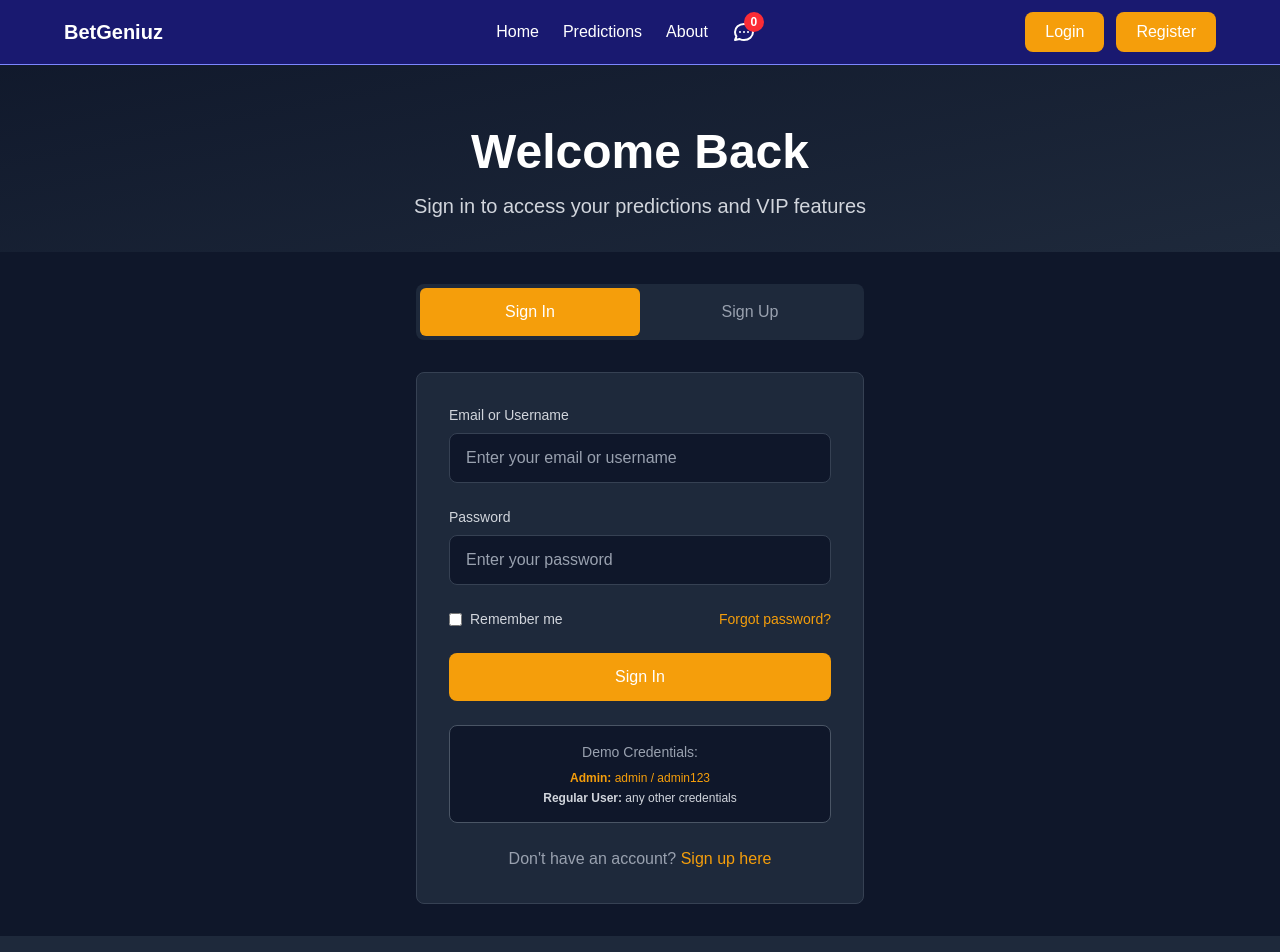
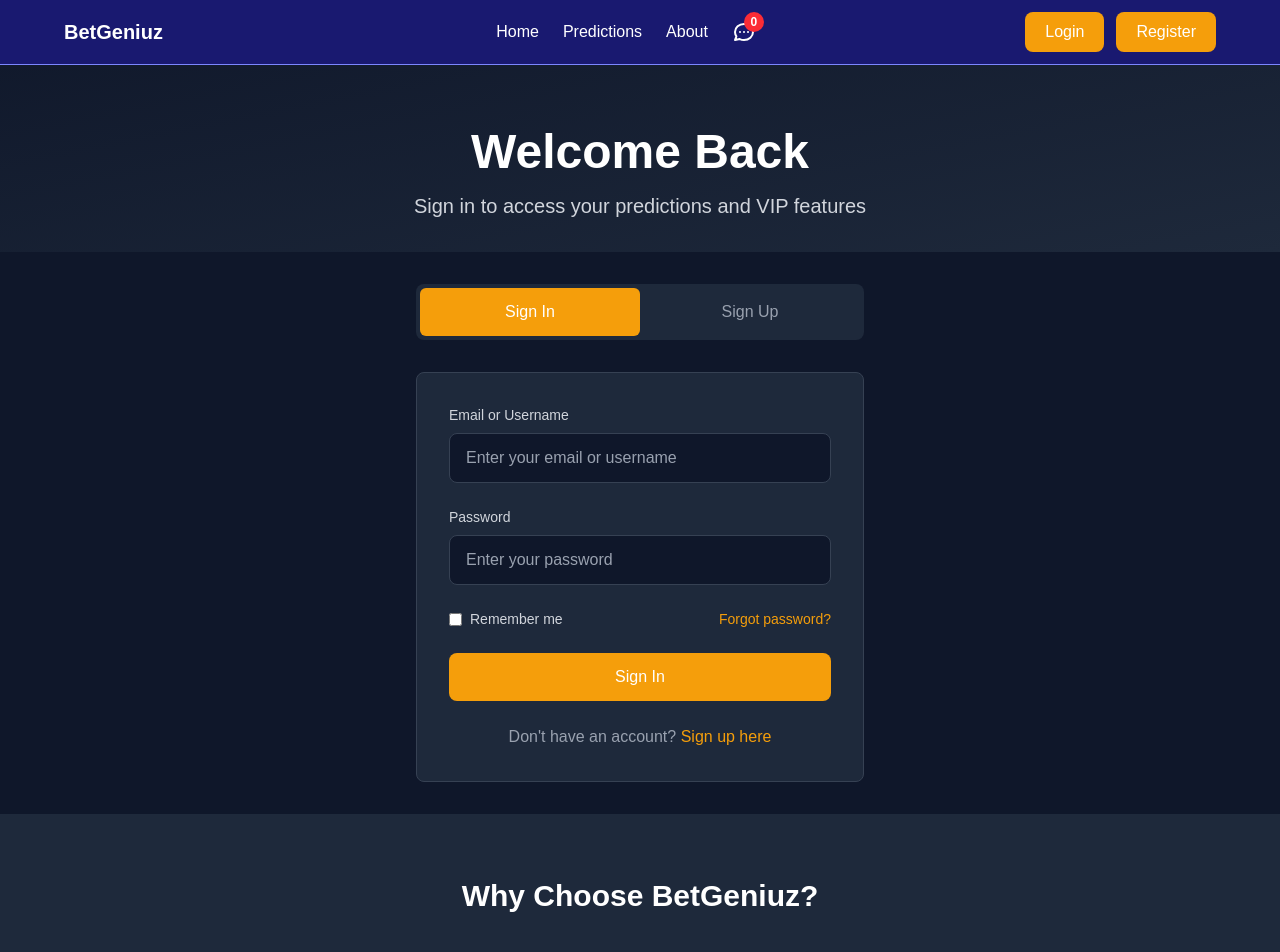
Before and after one commit to MaxGate15/Betgeniuz, a Next.js app: page /login in a window 1280 px wide. Shown: the top 952 px of the page. Built offline with nearby package versions, Linux system fonts and the light colour scheme.

Commit message:
Remove demo credentials from login card

```diff
--- a/src/app/login/page.tsx
+++ b/src/app/login/page.tsx
@@ -181,14 +181,6 @@ export default function Login() {
                   Sign In
                 </button>
 
-                {/* Demo Credentials */}
-                <div className="text-center p-4 bg-[#0f172a] rounded-lg border border-gray-600">
-                  <p className="text-sm text-gray-400 mb-2">Demo Credentials:</p>
-                  <div className="space-y-1 text-xs">
-                    <p className="text-[#f59e0b]"><strong>Admin:</strong> admin / admin123</p>
-                    <p className="text-gray-300"><strong>Regular User:</strong> any other credentials</p>
-                  </div>
-                </div>
 
                 <div className="text-center">
                   <span className="text-gray-400">Don't have an account? </span>
```
